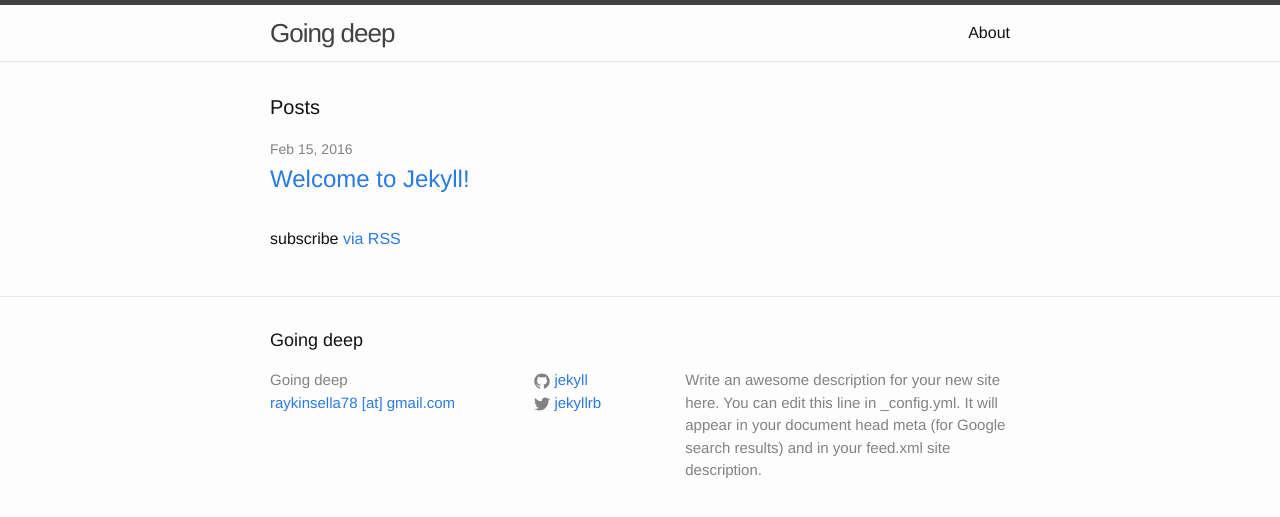
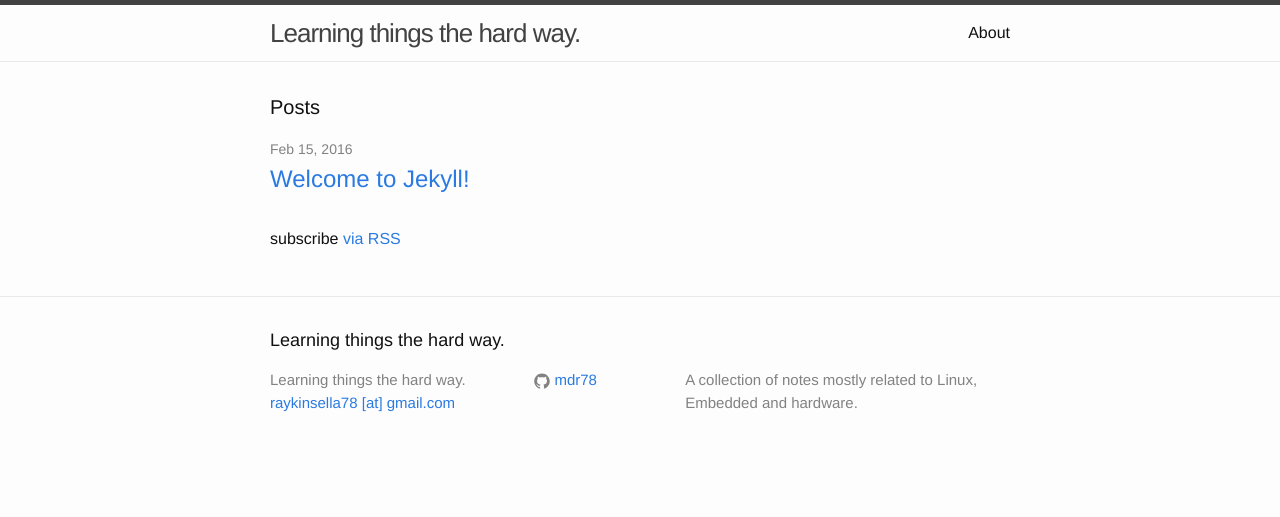
Before and after one commit to mdr78/mdr78.github.io, a Jekyll site: the page built from index.html, in a window 1280 px wide. Shown: the top 517 px of the page. Built offline with Jekyll 4.4.1, drawn with Linux system fonts in a browser that asks for light colours.

Commit message:
Added a title and description.

```diff
--- a/_config.yml
+++ b/_config.yml
@@ -6,16 +6,13 @@
 # 'jekyll serve'. If you change this file, please restart the server process.
 
 # Site settings
-title: Going deep
+title: Learning things the hard way.
 email: raykinsella78 [at] gmail.com
 description: > # this means to ignore newlines until "baseurl:"
-  Write an awesome description for your new site here. You can edit this
-  line in _config.yml. It will appear in your document head meta (for
-  Google search results) and in your feed.xml site description.
+  A collection of notes mostly related to Linux, Embedded and hardware.
 baseurl: "" # the subpath of your site, e.g. /blog
-url: "http://yourdomain.com" # the base hostname & protocol for your site
-twitter_username: jekyllrb
-github_username:  jekyll
+#url: "http://yourdomain.com" # the base hostname & protocol for your site
+github_username:  mdr78
 
 # Build settings
 markdown: kramdown
```
